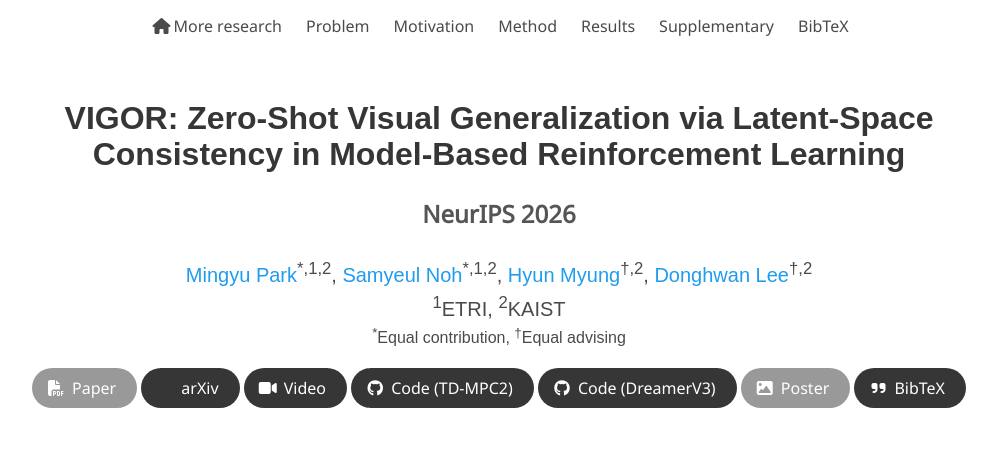
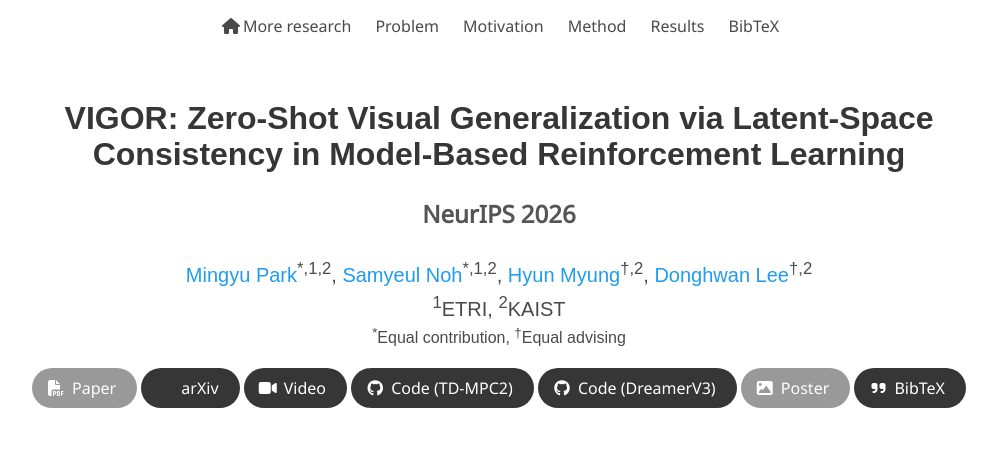
Before and after one commit to vigor-gen/vigor-gen.github.io, a plain HTML site: page index.html in a window 1280 px wide. Shown: the top 451 px of the page, without its empty margins (141-1138 px from the left). Drawn offline with nearby package versions, Linux system fonts and the light colour scheme; some icons are missing; a web font is replaced by a local one.

Commit message:
Remove supplementary results anchor

```diff
--- a/index.html
+++ b/index.html
@@ -71,7 +71,6 @@
       <a class="navbar-item" href="#motivation">Motivation</a>
       <a class="navbar-item" href="#method">Method</a>
       <a class="navbar-item" href="#results">Results</a>
-      <a class="navbar-item" href="#supplementary">Supplementary</a>
       <a class="navbar-item" href="#BibTeX">BibTeX</a>
     </div>
 
```
